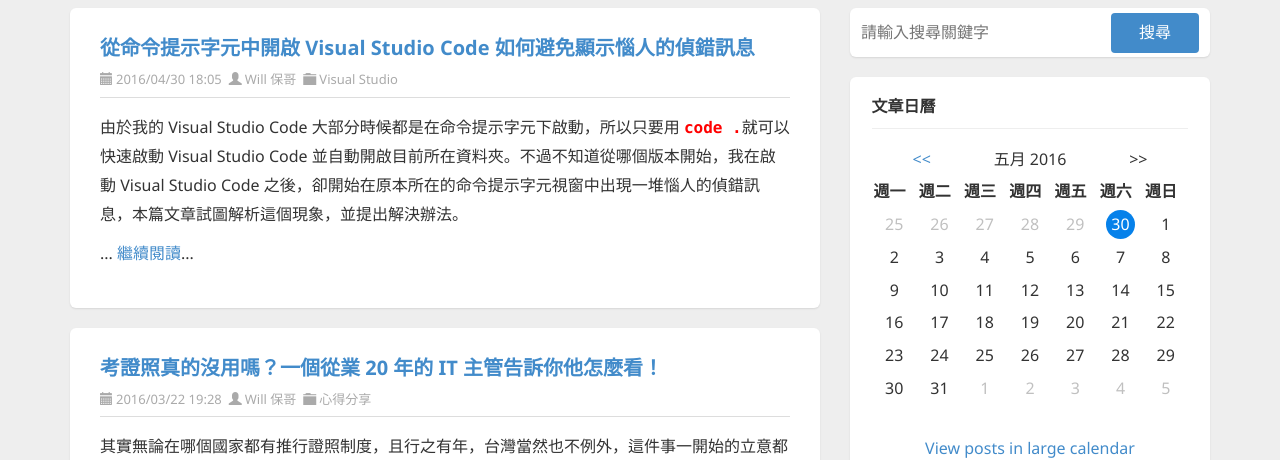
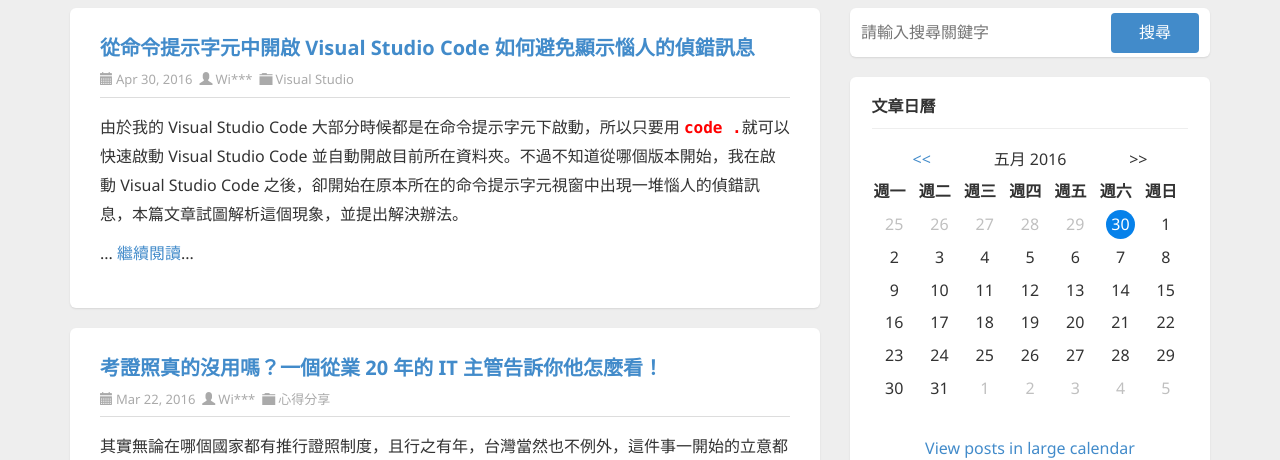
Before and after one commit to PaulHuang1/demo1, an Angular app: page / in a window 1280 px wide. Shown: the part 246-706 px from the top of the page. Built offline with nearby package versions, Linux system fonts and the light colour scheme.

Commit message:
14 練習使用與自訂 Pipe 元件

```diff
--- a/src/app/app.component.html
+++ b/src/app/app.component.html
@@ -14,8 +14,8 @@
                     <a [href]="item.href">{{item.title}}</a>
                 </h2>
                 <div class="post-info clearfix">
-                  <span class="post-date"><i class="glyphicon glyphicon-calendar"></i>{{item.date}}</span>
-                  <span class="post-author"><i class="glyphicon glyphicon-user"></i><a href="http://blog.miniasp.com/author/will.aspx">{{item.author}}</a></span>
+                  <span class="post-date"><i class="glyphicon glyphicon-calendar"></i>{{item.date | date}}</span>
+                  <span class="post-author"><i class="glyphicon glyphicon-user"></i><a href="http://blog.miniasp.com/author/will.aspx">{{item.author | mask:2}}</a></span>
                   <span class="post-category"><i class="glyphicon glyphicon-folder-close"></i><a [href]="item['category-link']">{{item.category}}</a></span>
                 </div>
               </header>
--- a/src/app/app.module.ts
+++ b/src/app/app.module.ts
@@ -5,11 +5,13 @@
 
 import { AppComponent } from './app.component';
 import { HeaderComponent } from './header/header.component';
+import { MaskPipe } from './mask.pipe';
 
 @NgModule({
   declarations: [
     AppComponent,
-    HeaderComponent
+    HeaderComponent,
+    MaskPipe
   ],
   imports: [
     BrowserModule,
--- /dev/null
+++ b/src/app/mask.pipe.ts
@@ -0,0 +1,19 @@
+import { Pipe, PipeTransform } from '@angular/core';
+
+@Pipe({
+  name: 'mask'
+})
+export class MaskPipe implements PipeTransform {
+
+  transform(value: string, maxlength: number = 4): string {
+    if(value.length > maxlength)
+    {
+      return value.substr(0,maxlength) + '***';
+    }
+    else{
+      return value;
+    }
+
+  }
+
+}
```
Also changed, not shown: 1 other file (tests, documents, lock files or other folders).
